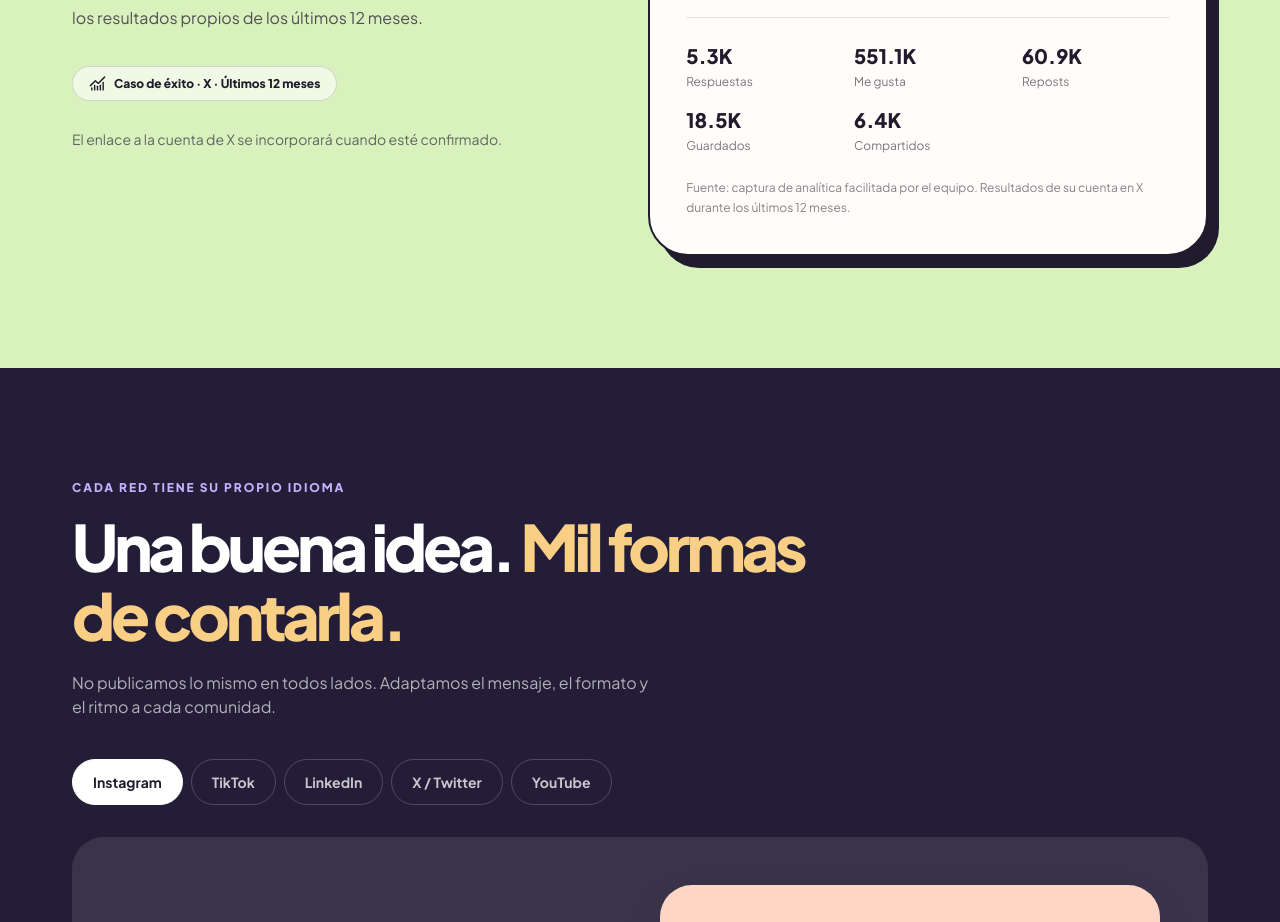
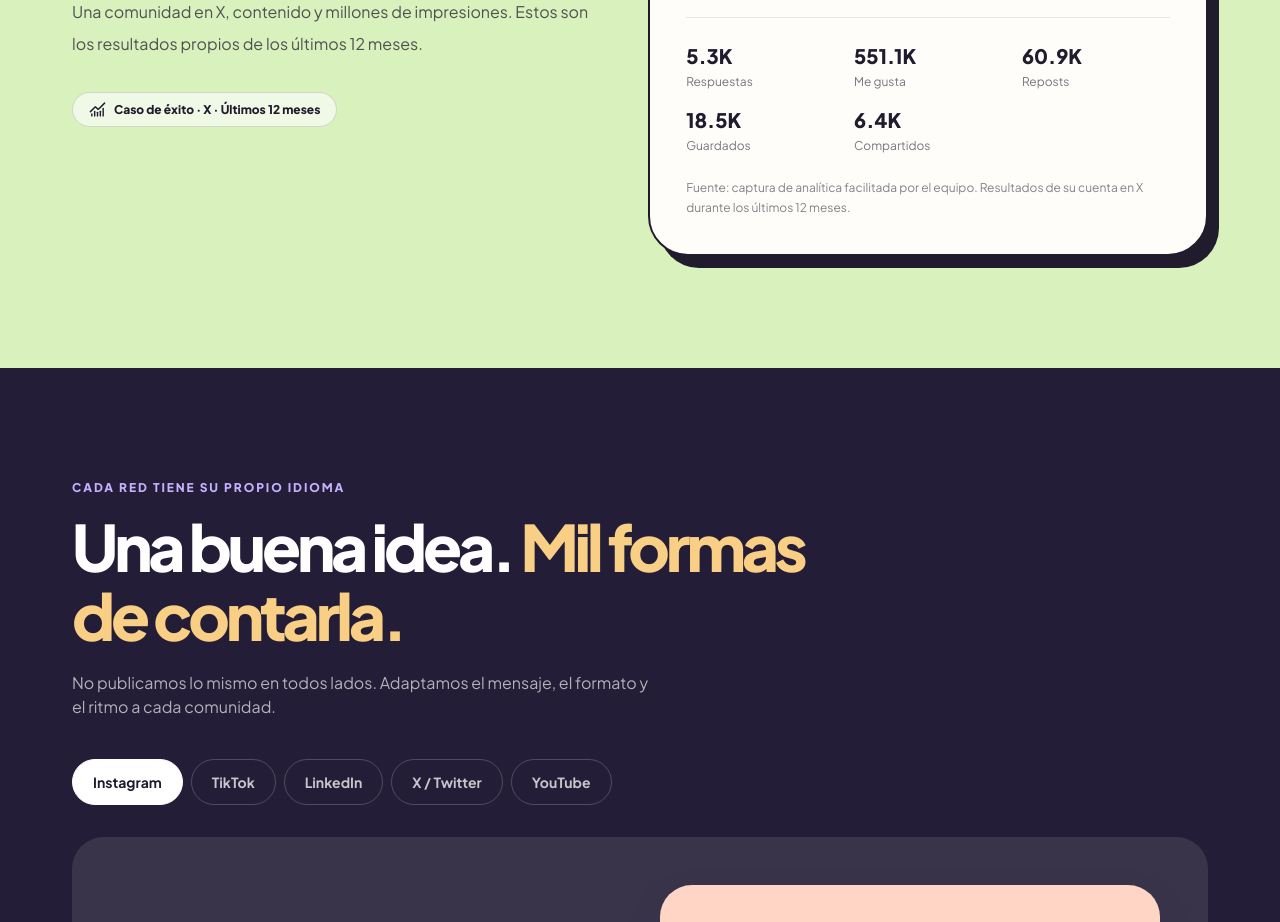
Before and after one commit to dgodoy34/prueba_deepseek, a Next.js app: page / in a window 1280 px wide. Shown: the part 4900-5822 px from the top of the page. Built offline with nearby package versions, Linux system fonts and the light colour scheme; no server answers; the database is empty.

Commit message:
style: remove unfinished X account placeholder from public results

```diff
--- a/src/components/results.tsx
+++ b/src/components/results.tsx
@@ -15,7 +15,6 @@ export function Results() {
           <div className="mt-8 inline-flex items-center gap-2 rounded-full border border-ink/15 bg-white/60 px-4 py-2 text-xs font-extrabold">
             <ChartNoAxesCombined size={17}/> Caso de éxito · X · Últimos 12 meses
           </div>
-          <p className="mt-6 max-w-lg text-sm leading-7 text-ink/65">El enlace a la cuenta de X se incorporará cuando esté confirmado.</p>
           {xCaseStudy.accountUrl && <a href={xCaseStudy.accountUrl} target="_blank" rel="noopener noreferrer" className="mt-5 inline-flex items-center gap-2 font-extrabold text-lilac hover:underline">Visitar cuenta en X <ArrowUpRight size={18}/></a>}
         </div>
         <div className="rounded-[2.5rem] border-2 border-ink bg-[#fffdf9] p-6 shadow-[11px_12px_0_#211b2e] md:p-9">
```
